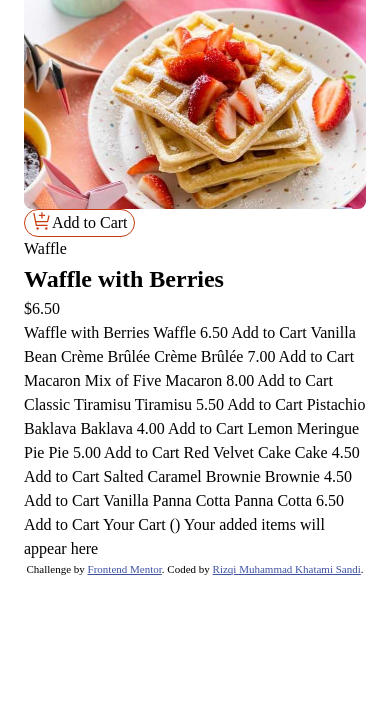
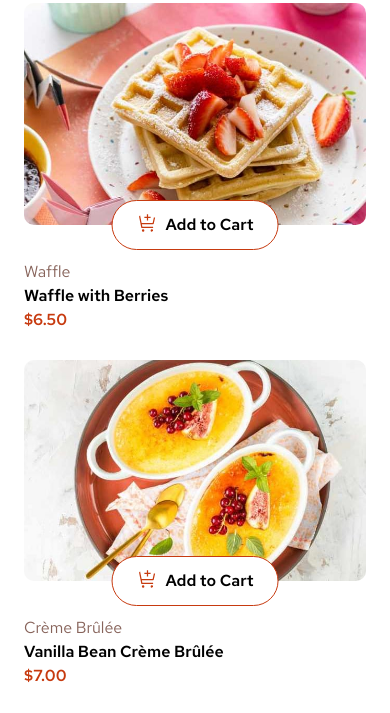
Before and after one commit to mksdesuyo/product-list-with-cart, a plain HTML site: page index.html in a window 390 px wide. Shown: the part 85-798 px from the top of the page. Drawn offline with Linux system fonts and the light colour scheme.

Commit message:
MVP(Landing Page) with Mobile-first approach

```diff
--- a/index.html
+++ b/index.html
@@ -1,83 +1,39 @@
 <!DOCTYPE html>
 <html lang="en">
   <head>
-  <meta charset="UTF-8">
-  <meta name="viewport" content="width=device-width, initial-scale=1.0"> <!-- displays site properly based on user's device -->
+    <meta charset="UTF-8" />
+    <meta name="viewport" content="width=device-width, initial-scale=1.0" />
+    <!-- displays site properly based on user's device -->
 
     <title>Frontend Mentor | Product list with cart</title>
 
-  <link rel="icon" type="image/png" sizes="32x32" href="./assets/images/favicon-32x32.png">
+    <link
+      rel="icon"
+      type="image/png"
+      sizes="32x32"
+      href="./assets/images/favicon-32x32.png"
+    />
 
-  <link rel="stylesheet" href="style.css">
+    <link rel="preconnect" href="https://fonts.googleapis.com" />
+    <link rel="preconnect" href="https://fonts.gstatic.com" crossorigin />
+    <link
+      href="https://fonts.googleapis.com/css2?family=Red+Hat+Text:ital,wght@0,300..700;1,300..700&display=swap"
+      rel="stylesheet"
+    />
+
+    <link rel="stylesheet" href="style.css" />
   </head>
   <body>
     <h1>Desserts</h1>
-  <div id="dessert-list">
-    <div class="dessert">
-      <div>
-        <img src="assets/images/image-waffle-mobile.jpg" alt="Waffle with Berries Image">
-        <button class="dessert-button">
-          <img src="assets/images/icon-add-to-cart.svg" alt="Add to Cart Icon">
-          Add to Cart
-        </button>
-      </div>
-      <span>Waffle</span>
-      <h2>Waffle with Berries</h2>
-      <p>$6.50</p>
-    </div>
-  </div>
-
-  Waffle with Berries
-  Waffle
-  6.50
-  Add to Cart
-
-  Vanilla Bean Crème Brûlée
-  Crème Brûlée
-  7.00
-  Add to Cart
-
-  Macaron Mix of Five
-  Macaron
-  8.00
-  Add to Cart
-
-  Classic Tiramisu
-  Tiramisu
-  5.50
-  Add to Cart
-
-  Pistachio Baklava
-  Baklava
-  4.00
-  Add to Cart
-
-  Lemon Meringue Pie
-  Pie
-  5.00
-  Add to Cart
-
-  Red Velvet Cake
-  Cake
-  4.50
-  Add to Cart
-
-  Salted Caramel Brownie
-  Brownie
-  4.50
-  Add to Cart
-
-  Vanilla Panna Cotta
-  Panna Cotta
-  6.50
-  Add to Cart
-
-  Your Cart (<!-- Quantity -->)
-  Your added items will appear here
+    <div id="dessert-list" class="dessert-list"></div>
 
     <div class="attribution">
-    Challenge by <a href="https://www.frontendmentor.io?ref=challenge">Frontend Mentor</a>.
-    Coded by <a href="https://github.com/mksdesuyo" target="_blank">Rizqi Muhammad Khatami Sandi</a>.
+      Challenge by
+      <a href="https://www.frontendmentor.io?ref=challenge">Frontend Mentor</a>.
+      Coded by
+      <a href="https://github.com/mksdesuyo" target="_blank"
+        >Rizqi Muhammad Khatami Sandi</a
+      >.
     </div>
 
     <script src="script.js"></script>
--- a/script.js
+++ b/script.js
@@ -1 +1,35 @@
-const container = document.getElementById('dessert-list');
+fetch('data.json')
+  .then((res) => res.json())
+  .then((data) => {
+    const container = document.getElementById('dessert-list');
+
+    data.forEach((item) => {
+      const card = document.createElement('article');
+      card.className = 'dessert';
+
+      card.innerHTML = `
+      <figure class="dessert-image">
+        <picture>
+          <source srcset="${item.image.desktop}" media="(min-width: 1024px)">
+          <source srcset="${item.image.tablet}" media="(min-width: 768px)">
+          <source srcset="${item.image.mobile}" media="(min-width: 320px)">
+          <img src="${item.image.thumbnail}" alt="${item.name}">
+        </picture>
+        <button class="dessert-button">
+          <img
+            src="assets/images/icon-add-to-cart.svg"
+            alt=""
+            aria-hidden="true"
+          />
+          Add to Cart
+        </button>
+      </figure>
+
+      <span class="dessert-category">${item.category}</span>
+      <h2 class="dessert-name">${item.name}</h2>
+      <p class="dessert-price">$${item.price.toFixed(2)}</p>
+    `;
+
+      container.appendChild(card);
+    });
+  });
--- a/style.css
+++ b/style.css
@@ -1,5 +1,5 @@
 /* CSS Variables */
-:root{
+:root {
   --red: hsl(14, 86%, 42%);
   --green: hsl(159, 69%, 38%);
 
@@ -12,7 +12,9 @@
 }
 
 /* CSS Reset */
-*, *::before, *::after {
+*,
+*::before,
+*::after {
   box-sizing: border-box;
 }
 * {
@@ -27,48 +29,108 @@ body {
   line-height: 1.5;
   -webkit-font-smoothing: antialiased;
 }
-img, picture, video, canvas, svg {
+img,
+picture,
+video,
+canvas,
+svg {
   display: block;
   max-width: 100%;
 }
-input, button, textarea, select {
+input,
+button,
+textarea,
+select {
   font: inherit;
 }
-p, h1, h2, h3, h4, h5, h6 {
+p,
+h1,
+h2,
+h3,
+h4,
+h5,
+h6 {
   overflow-wrap: break-word;
 }
 p {
   text-wrap: pretty;
 }
-h1, h2, h3, h4, h5, h6 {
+h1,
+h2,
+h3,
+h4,
+h5,
+h6 {
   text-wrap: balance;
 }
-#root, #__next {
+#root,
+#__next {
   isolation: isolate;
 }
 
 /* Only for attributiion */
 
 .attribution {
-  font-size: 11px; text-align: center;
+  font-size: 11px;
+  text-align: center;
 }
 .attribution a {
   color: hsl(228, 45%, 44%);
 }
 
-/* Styling */
+/* Global Styling */
 
 body {
+  font-family: 'Red Hat Text', 'Segoe UI', 'Helvetica Neue', Arial, sans-serif;
   padding: 1.5rem;
 }
 
-.dessert img {
-  border-radius: 0.5rem;
+/* Card Styling */
+
+.dessert-list {
+  display: flex;
+  flex-direction: column;
+  gap: 1.75rem;
+  padding: 1rem 0;
 }
-
+.dessert-image {
+  position: relative;
+  display: inline-block;
+  margin-bottom: 1.75rem;
+}
+.dessert-image img {
+  display: block;
+  width: 100%;
+  height: auto;
+  border-radius: 10px;
+}
 .dessert-button {
+  position: absolute;
+  left: 50%;
+  bottom: 0;
+  transform: translate(-50%, 50%);
   display: flex;
+  gap: 0.5rem;
+  padding: 0.75rem 1.5rem; /* lebih kecil */
+  /* font-size: 0.875rem; */
   background-color: white;
-  border-radius: 1rem;
-  border: 1px solid var(--red)
+  border: solid 1px var(--red);
+  border-radius: 9999px;
+  font-weight: 600;
+  color: var(--rose-700);
 }
+.dessert-button img {
+  width: auto;
+}
+.dessert-category {
+  color: var(--rose-500);
+}
+.dessert-name {
+  color: var(--rose-700);
+  font-size: 1rem;
+  font-weight: 600;
+}
+.dessert-price {
+  color: var(--red);
+  font-weight: 600;
+}
```
Lines whose indentation alone changed are shown as unchanged.
